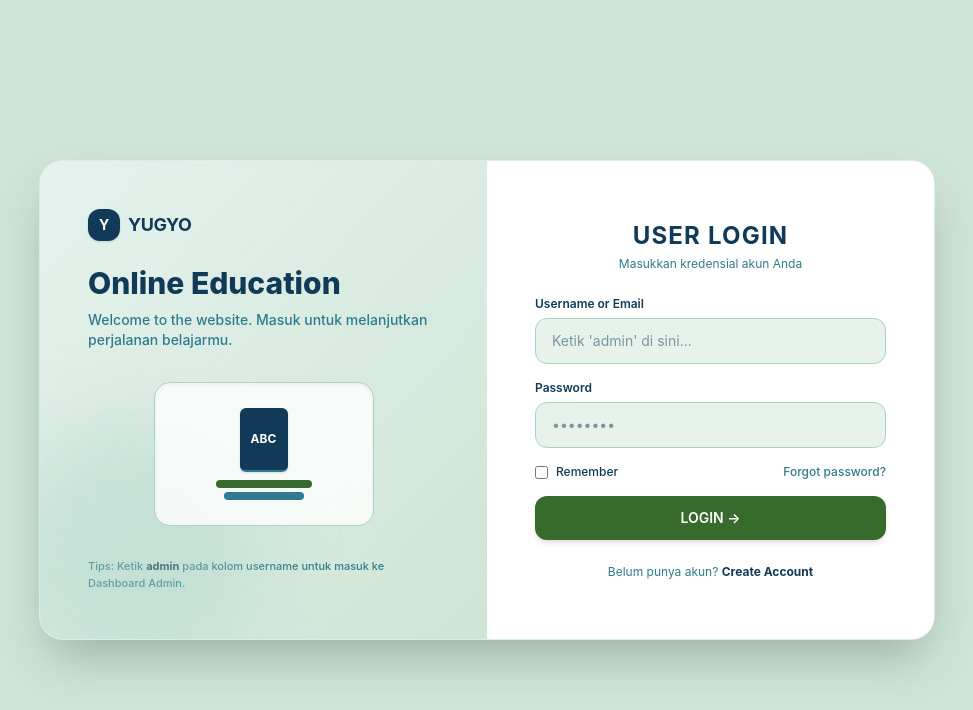
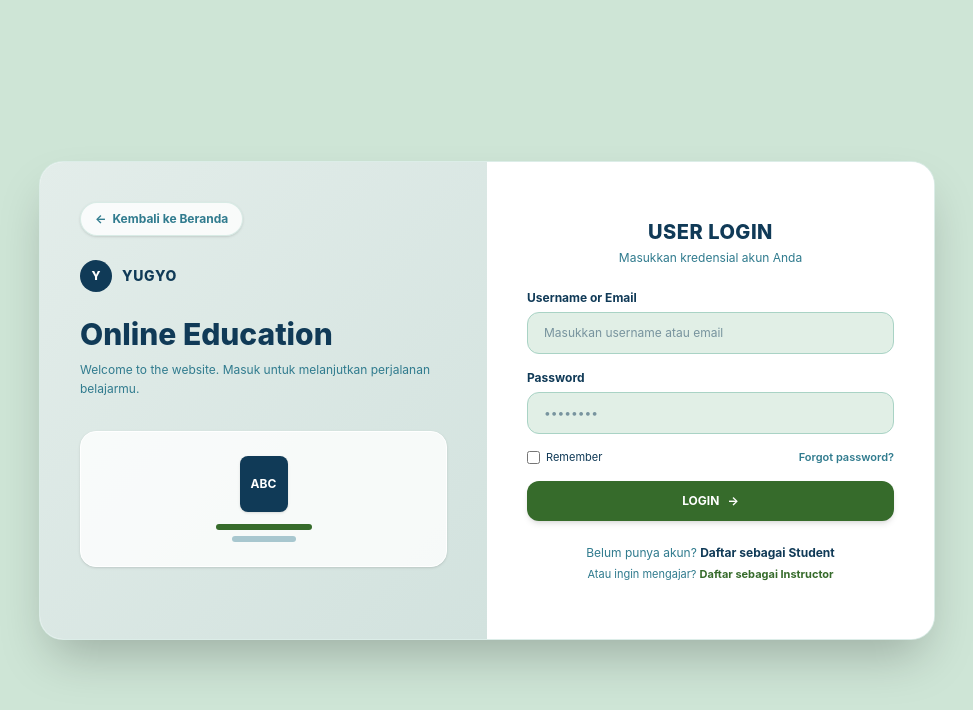
Before and after one commit to yuyuuxP/FinalProject-Web-Yugyo, a Next.js app: page /login in a window 1280 px wide. Shown: the top 710 px of the page, without its empty margins (153-1126 px from the left). Built offline with nearby package versions, Linux system fonts and the light colour scheme.

Commit message:
fix: navigation flow between auth pages and landing page

```diff
--- a/src/app/(auth)/login/page.jsx
+++ b/src/app/(auth)/login/page.jsx
@@ -1,8 +1,3 @@
-// =====================================================================
-// YUGYO - Login Page dengan Pengecekan Username Admin
-// File: src/app/(auth)/login/page.jsx
-// =====================================================================
-
 'use client';
 
 import { useState } from 'react';
@@ -13,142 +8,126 @@ export default function LoginPage() {
   const router = useRouter();
   const [username, setUsername] = useState('');
   const [password, setPassword] = useState('');
-  const [errorMsg, setErrorMsg] = useState('');
 
   const handleLogin = (e) => {
     e.preventDefault();
-    setErrorMsg('');
-
-    // Cek jika username yang dimasukkan adalah "admin"
     if (username.trim().toLowerCase() === 'admin') {
-      // Langsung arahkan ke dashboard admin
       router.push('/dashboard/admin');
     } else {
-      // Untuk sementara, jika bukan admin, tampilkan peringatan atau arahkan ke student
-      // (Nanti bisa disesuaikan dengan logika database PostgreSQL & role student/instructor)
-      setErrorMsg('Login berhasil, tapi rute untuk user ini belum diset. Ketik "admin" untuk masuk ke dashboard admin.');
+      router.push('/dashboard/student');
     }
   };
 
   return (
-    <div className="min-h-screen bg-[var(--color-light-silver)] flex items-center justify-center px-4 py-12">
+    <div className="min-h-screen bg-[var(--color-light-silver)] flex items-center justify-center p-4 md:p-6">
+      <div className="w-full max-w-4xl bg-white rounded-3xl shadow-2xl overflow-hidden grid grid-cols-1 md:grid-cols-2 border border-[var(--color-pastel-blue)]/40">
 
-      <div className="w-full max-w-4xl bg-white rounded-3xl shadow-2xl overflow-hidden grid grid-cols-1 md:grid-cols-12 border border-[var(--color-pastel-blue)]/40">
+        {/* ================= PANEL KIRI ================= */}
+        <div className="bg-gradient-to-br from-[#e3edea] to-[#d2e2de] p-8 md:p-10 flex flex-col justify-between text-[var(--color-prussian)]">
+          <div>
+            {/* TOMBOL KEMBALI KE LANDING PAGE */}
+            <div className="mb-6">
+              <Link
+                href="/"
+                className="inline-flex items-center gap-1.5 text-xs font-bold text-[var(--color-teal-blue)] hover:text-[var(--color-prussian)] bg-white/80 hover:bg-white px-3.5 py-2 rounded-full shadow-sm border border-[var(--color-pastel-blue)]/40 transition"
+              >
+                <span>←</span> Kembali ke Beranda
+              </Link>
+            </div>
 
-        {/* SISI KIRI: Ilustrasi & Branding */}
-        <div className="md:col-span-6 bg-gradient-to-br from-[var(--color-pastel-blue)]/30 to-[var(--color-light-silver)] p-8 md:p-12 flex flex-col justify-between relative overflow-hidden">
-          <div className="absolute -bottom-10 -left-10 w-64 h-64 bg-[var(--color-pastel-blue)]/40 rounded-full blur-2xl pointer-events-none"></div>
-
-          <div>
-            <div className="flex items-center gap-2 mb-6">
-              <div className="w-8 h-8 rounded-xl bg-[var(--color-prussian)] flex items-center justify-center text-white font-bold text-sm shadow">
+            <div className="flex items-center gap-2.5 mb-6">
+              <div className="w-8 h-8 rounded-full bg-[var(--color-prussian)] text-white flex items-center justify-center font-extrabold text-xs">
                 Y
               </div>
-              <span className="text-lg font-bold tracking-tight text-[var(--color-prussian)]">
-                YUGYO
-              </span>
+              <span className="font-extrabold text-sm tracking-wider">YUGYO</span>
             </div>
 
-            <h2 className="text-2xl md:text-3xl font-extrabold text-[var(--color-prussian)] leading-tight mb-2">
+            <h1 className="text-2xl md:text-3xl font-extrabold mb-2">
               Online Education
-            </h2>
-            <p className="text-xs md:text-sm text-[var(--color-teal-blue)] font-medium">
+            </h1>
+            <p className="text-xs text-[var(--color-teal-blue)] leading-relaxed">
               Welcome to the website. Masuk untuk melanjutkan perjalanan belajarmu.
             </p>
           </div>
 
-          <div className="my-8 flex flex-col items-center justify-center">
-            <div className="w-full max-w-[220px] h-36 bg-white/80 backdrop-blur rounded-2xl shadow-inner border border-[var(--color-pastel-blue)] flex flex-col items-center justify-center p-4">
-              <div className="w-12 h-16 bg-[var(--color-prussian)] rounded-md flex items-center justify-center text-white font-bold text-xs shadow mb-2 border-b-2 border-[var(--color-teal-blue)]">
-                ABC
-              </div>
-              <div className="w-24 h-2 bg-[var(--color-mughal)] rounded-full mb-1"></div>
-              <div className="w-20 h-2 bg-[var(--color-teal-blue)] rounded-full"></div>
+          <div className="my-8 bg-white/80 rounded-2xl p-6 flex flex-col items-center justify-center shadow-sm border border-white">
+            <div className="w-12 h-14 bg-[var(--color-prussian)] rounded-lg flex items-center justify-center text-white font-bold text-xs mb-3 shadow">
+              ABC
             </div>
-          </div>
-
-          <div className="text-[11px] text-[var(--color-teal-blue)] font-medium">
-            Tips: Ketik <span className="font-bold text-[var(--color-prussian)]">admin</span> pada kolom username untuk masuk ke Dashboard Admin.
+            <div className="w-24 h-1.5 bg-[var(--color-mughal)] rounded-full mb-1.5"></div>
+            <div className="w-16 h-1.5 bg-[var(--color-teal-blue)]/40 rounded-full"></div>
           </div>
         </div>
 
-        {/* SISI KANAN: Formulir Login */}
-        <div className="md:col-span-6 p-8 md:p-12 flex flex-col justify-center bg-white">
-
+        {/* ================= PANEL KANAN (FORM LOGIN) ================= */}
+        <div className="p-8 md:p-10 flex flex-col justify-center bg-white text-[var(--color-prussian)]">
           <div className="text-center mb-6">
-            <h3 className="text-xl md:text-2xl font-bold tracking-wider text-[var(--color-prussian)] uppercase mb-1">
-              USER LOGIN
-            </h3>
-            <p className="text-xs text-[var(--color-teal-blue)]">Masukkan kredensial akun Anda</p>
+            <h2 className="text-xl font-extrabold tracking-wide">USER LOGIN</h2>
+            <p className="text-xs text-[var(--color-teal-blue)] mt-1">
+              Masukkan kredensial akun Anda
+            </p>
           </div>
 
-          {errorMsg && (
-            <div className="mb-4 p-3 bg-rose-50 border border-rose-200 rounded-xl text-xs text-rose-700 font-medium">
-              {errorMsg}
-            </div>
-          )}
-
-          <form onSubmit={handleLogin} className="space-y-4">
-
+          <form onSubmit={handleLogin} className="space-y-4 text-xs">
             <div>
-              <label className="block text-xs font-semibold text-[var(--color-prussian)] mb-1.5">
-                Username or Email
-              </label>
+              <label className="block font-bold mb-1.5">Username or Email</label>
               <input
                 type="text"
+                required
                 value={username}
                 onChange={(e) => setUsername(e.target.value)}
-                placeholder="Ketik 'admin' di sini..."
-                className="w-full bg-[var(--color-light-silver)]/50 border border-[var(--color-pastel-blue)] text-[var(--color-prussian)] text-sm rounded-xl py-3 px-4 focus:outline-none focus:ring-2 focus:ring-[var(--color-teal-blue)] transition"
-                required
+                placeholder="Masukkan username atau email"
+                className="w-full bg-[var(--color-light-silver)]/60 border border-[var(--color-pastel-blue)] rounded-xl px-4 py-3 focus:outline-none focus:ring-2 focus:ring-[var(--color-teal-blue)]"
               />
             </div>
 
             <div>
-              <label className="block text-xs font-semibold text-[var(--color-prussian)] mb-1.5">
-                Password
-              </label>
+              <label className="block font-bold mb-1.5">Password</label>
               <input
                 type="password"
+                required
                 value={password}
                 onChange={(e) => setPassword(e.target.value)}
                 placeholder="••••••••"
-                className="w-full bg-[var(--color-light-silver)]/50 border border-[var(--color-pastel-blue)] text-[var(--color-prussian)] text-sm rounded-xl py-3 px-4 focus:outline-none focus:ring-2 focus:ring-[var(--color-teal-blue)] transition"
-                required
+                className="w-full bg-[var(--color-light-silver)]/60 border border-[var(--color-pastel-blue)] rounded-xl px-4 py-3 focus:outline-none focus:ring-2 focus:ring-[var(--color-teal-blue)]"
               />
             </div>
 
-            <div className="flex items-center justify-between text-xs">
-              <label className="flex items-center gap-2 cursor-pointer text-[var(--color-prussian)] font-medium">
-                <input type="checkbox" className="rounded text-[var(--color-mughal)] focus:ring-[var(--color-teal-blue)]" />
-                Remember
+            <div className="flex items-center justify-between text-[11px]">
+              <label className="flex items-center gap-1.5 cursor-pointer">
+                <input type="checkbox" className="rounded" />
+                <span>Remember</span>
               </label>
-              <a href="#" className="text-[var(--color-teal-blue)] hover:underline font-medium">
+              <Link href="#" className="text-[var(--color-teal-blue)] font-semibold hover:underline">
                 Forgot password?
-              </a>
+              </Link>
             </div>
 
-            {/* Tombol Login */}
             <button
               type="submit"
-              className="w-full bg-[var(--color-mughal)] hover:bg-[#2b5421] text-white font-semibold text-sm py-3 rounded-xl shadow-md transition transform hover:-translate-y-0.5 flex items-center justify-center gap-2"
+              className="w-full bg-[var(--color-mughal)] hover:bg-[#2b5421] text-white font-bold py-3 rounded-xl shadow-md transition flex items-center justify-center gap-2"
             >
-              LOGIN →
+              LOGIN <span>→</span>
             </button>
-
           </form>
 
-          <div className="mt-6 text-center text-xs text-[var(--color-teal-blue)]">
-            Belum punya akun?{' '}
-            <Link href="/register/student" className="text-[var(--color-prussian)] font-bold hover:underline">
-              Create Account
-            </Link>
+          <div className="text-center text-xs text-[var(--color-teal-blue)] mt-6 space-y-1.5">
+            <p>
+              Belum punya akun?{' '}
+              <Link href="/register/student" className="font-bold text-[var(--color-prussian)] hover:underline">
+                Daftar sebagai Student
+              </Link>
+            </p>
+            <p className="text-[11px]">
+              Atau ingin mengajar?{' '}
+              <Link href="/register/instructor" className="font-bold text-[var(--color-mughal)] hover:underline">
+                Daftar sebagai Instructor
+              </Link>
+            </p>
           </div>
-
         </div>
 
       </div>
-
     </div>
   );
 }
```
